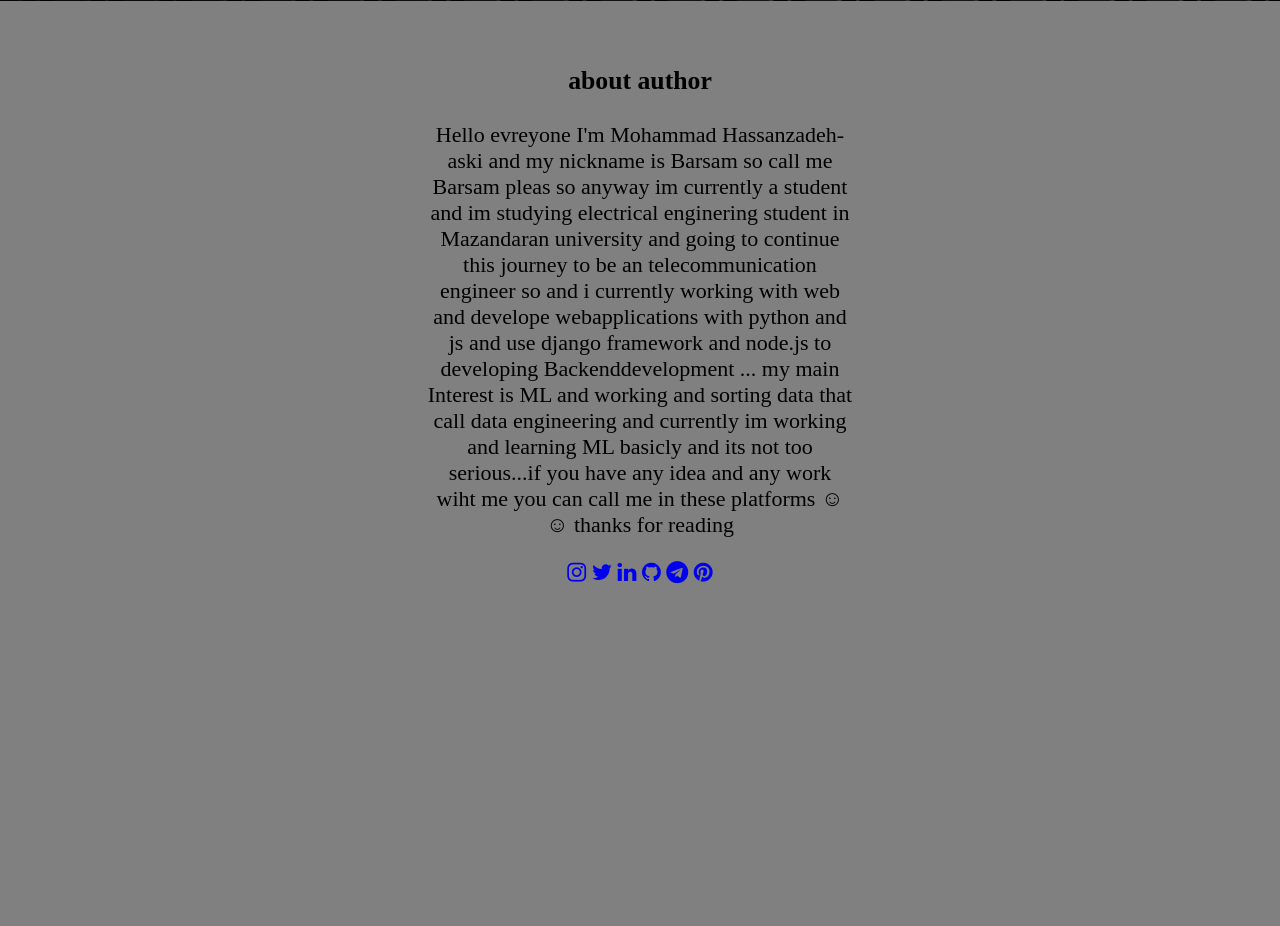
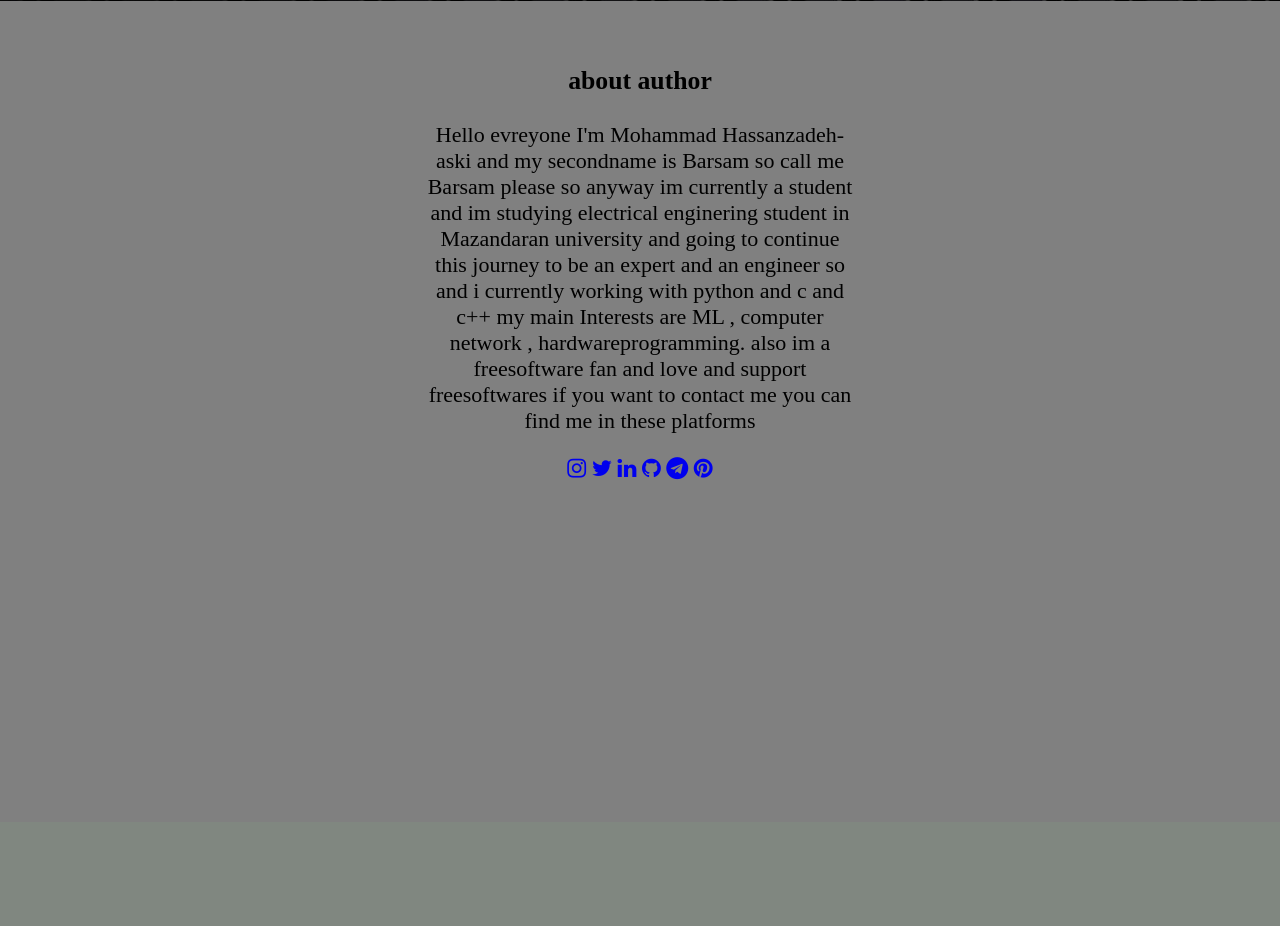
Before and after one commit to Bwar3am/Bwar3amino, a Django app: page /about/ in a window 1280 px wide. Shown: the part 515-1441 px from the top of the page. After the commit the page ends 995 px from the top, so only its background shows below. Run offline with Django 5.2, Linux system fonts and the light colour scheme; some libraries are stand-ins or nearby versions; some web fonts are replaced.

Commit message:
the front was updated
the front was updated

```diff
--- a/templates/aboutme.html
+++ b/templates/aboutme.html
@@ -34,7 +34,7 @@
     <div class="flex-container">
         <div>
             <h3>about author</h3>
-            <p>Hello evreyone I'm Mohammad Hassanzadeh-aski and my nickname is Barsam so call me Barsam pleas so anyway im currently a student and im studying electrical enginering student in Mazandaran university and going to continue this journey to be an telecommunication engineer so and i currently working with web and develope webapplications with python and js and use django framework and node.js to developing Backenddevelopment ... my main Interest is ML and working and sorting data that call data engineering and currently im working and learning ML basicly and its not too serious...if you have any idea and any work wiht me you can call me in these platforms ☺☺ thanks for reading </p>
+            <p>Hello evreyone I'm Mohammad Hassanzadeh-aski and my secondname is Barsam so call me Barsam please so anyway im currently a student and im studying electrical enginering student in Mazandaran university and going to continue this journey to be an expert and an engineer so and i currently working with python and c and c++  my main Interests are ML , computer network , hardwareprogramming. also im a freesoftware fan and love and support freesoftwares if you want to contact me you can find me in these platforms  </p>
             <div>
                 <a href="https://www.instagram.com/barsam.h.aski?utm_source=qr&igsh=MXZ0NzA5a3V0dzdvZQ=="><i class="fa fa-instagram"></i></a>
                 <a href="https://x.com/AskiBarsam?t=YHmvBXJmdjPkg-HJ4dmlfQ&s=03"><i class="fa fa-twitter"></i></a>
--- a/templates/index1.html
+++ b/templates/index1.html
@@ -35,7 +35,7 @@
             <div class="fakeimg" >
                 <img src="{%static 'pics/Bwar3am.jpg'%} " alt="amoobarsam">
             </div>
-            <p>Barsam is an electrical engineering student and loves python and he is currently working with django to developing webapplications</p>
+            <p>Barsam is an electrical engineering student and loves python and he is currently working and interesting into ML and Network</p>
 
 
 
```
